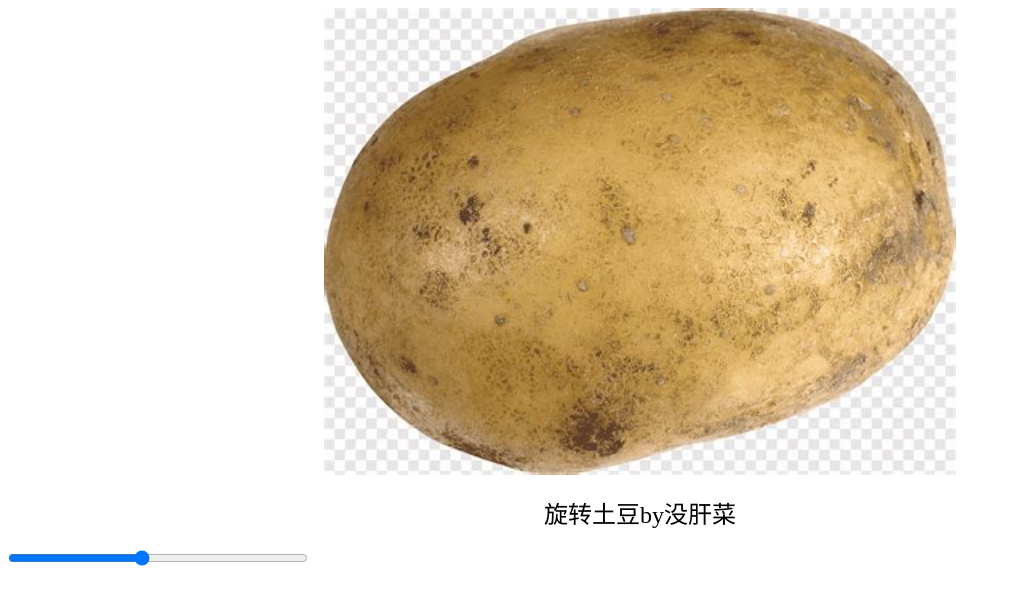
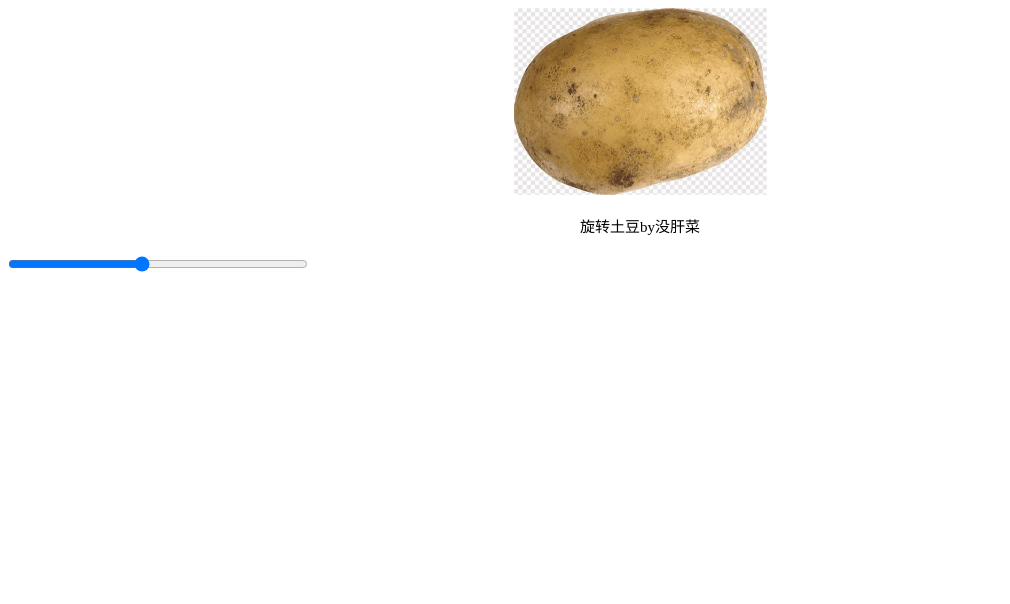
Before and after one commit to CoreFrisk114/test, a plain HTML site: page index.html in a window 1280 px wide. Shown: the whole page, without its empty margins (0-1010 px from the left). Drawn offline with Linux system fonts and the light colour scheme.

Commit message:
Update index.html

```diff
--- a/index.html
+++ b/index.html
@@ -13,11 +13,11 @@
             display: block;
             margin-left: auto;
             margin-right: auto;
-            width: 50%; /* 根据需要调整图片大小 */
+            width: 20%; /* 根据需要调整图片大小 */
         }
         .centered-text {
             text-align: center;
-            font-size: 24px; /* 根据需要调整文字大小 */
+            font-size: 15px; /* 根据需要调整文字大小 */
             margin-top: 20px; /* 根据需要调整文字与图片的间距 */
         }
         #speedControl {
@@ -34,7 +34,7 @@
         var img = document.getElementById('rotatingImage');
         var speedControl = document.getElementById('speedControl');
         speedControl.addEventListener('input', function() {
-            var speed = 10 - this.value; // 调整速度范围
+            var speed = 20 - this.value; // 调整速度范围
             img.style.animation = 'spin ' + speed + 's linear infinite';
         });
     </script>
```
